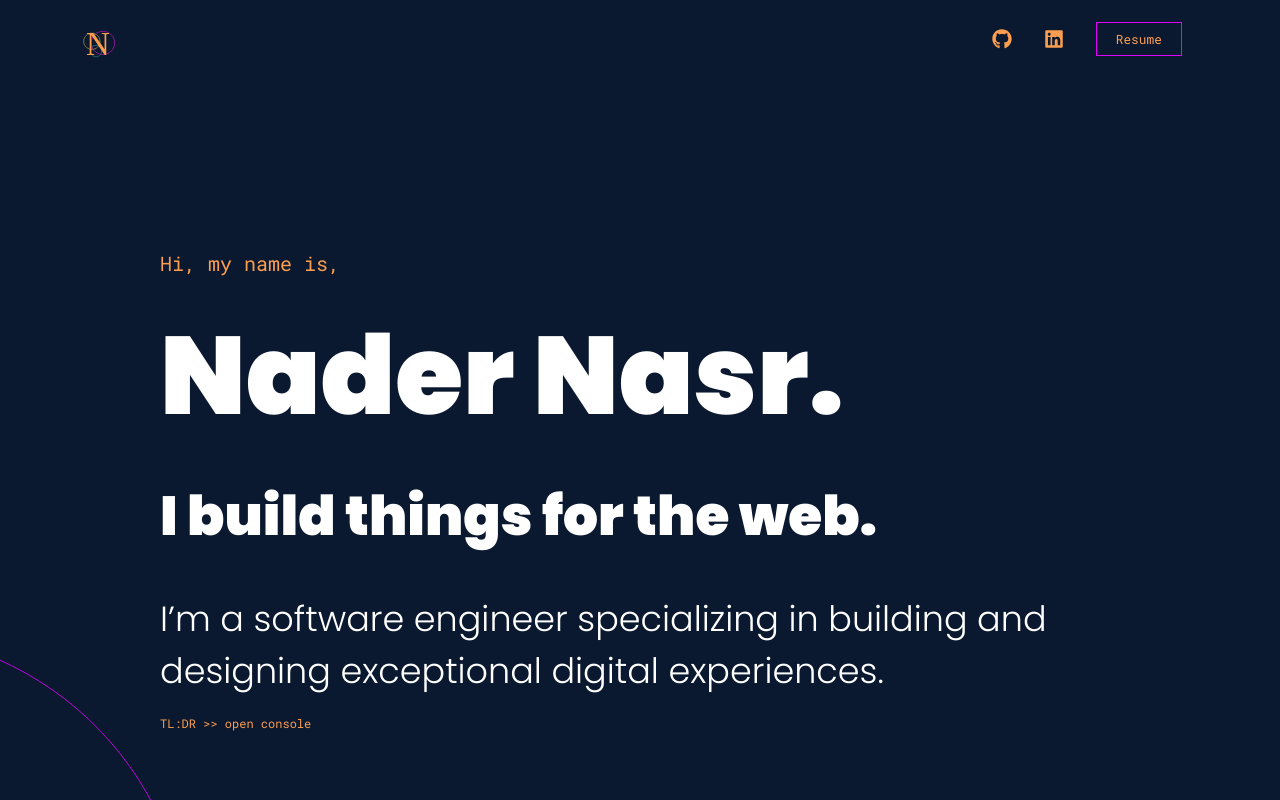
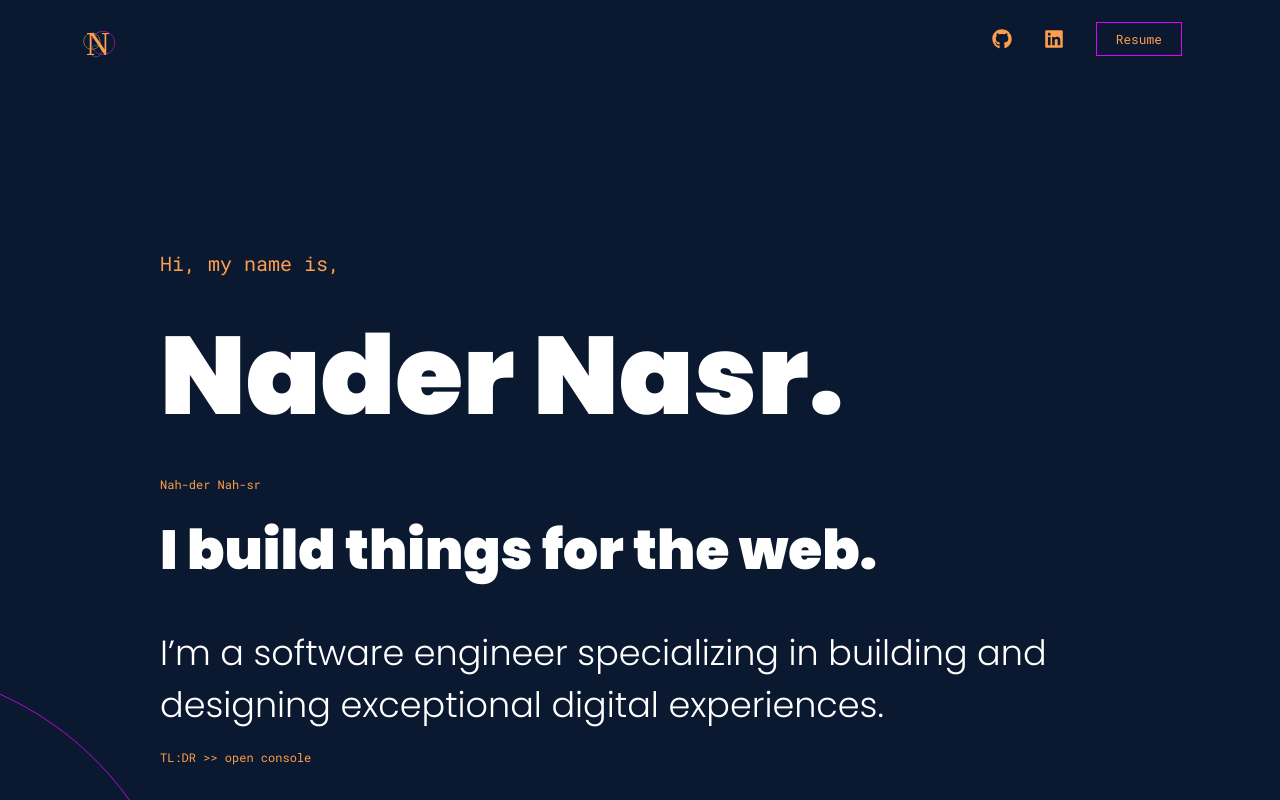
Before and after one commit to NaderNasr/PortfolioV2, a React (Create React App) app: page / in a window 1280 px wide. Shown: the top 800 px of the page. Built offline with nearby package versions, Linux system fonts and the light colour scheme.

Commit message:
animation easing

```diff
--- a/src/components/Hero/Hero.jsx
+++ b/src/components/Hero/Hero.jsx
@@ -16,13 +16,17 @@ const Hero = () => {
           <p className='text'>Hi, my name is,</p>
           <motion.div
             initial={{ opacity: 0, x: -300 }}
-            transition={{ ease: "easeOut", duration: 1.2 }}
+            transition={{ ease: "easeOut", duration: 0.8 }}
             animate={{ x: -100 }}
             whileInView={{ opacity: 1, x: 0 }}
             style={{ overflowX: 'hidden' }}
           >
+
+
             <p className='text-name'>Nader Nasr.</p>
-            {/* <p className='text-pronunciation'>Nah-d-ur Nah-sr</p> */}
+            <p className='text-pronunciation'>Nah-der Nah-sr</p>
+
+
             <p className='text-desc'>I build things for the web.</p>
             <p className='text-summary'>
               I’m a software engineer specializing in building
@@ -36,8 +40,12 @@ const Hero = () => {
 
             }
           </motion.div>
+
+
+
+
         </div>
-        <img src={Circle} className='hero-circle' alt='hero-circle'/>
+        <img src={Circle} className='hero-circle' alt='hero-circle' />
       </div>
     </>
   )
```
